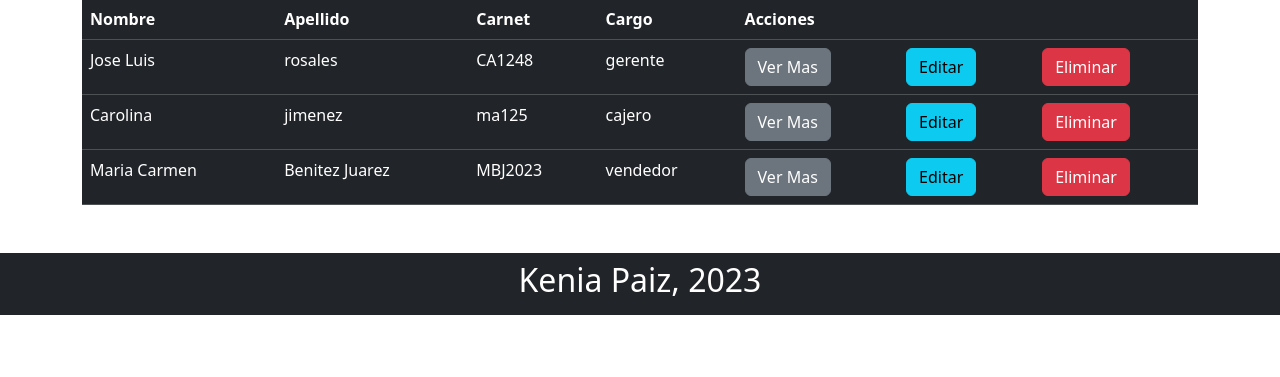
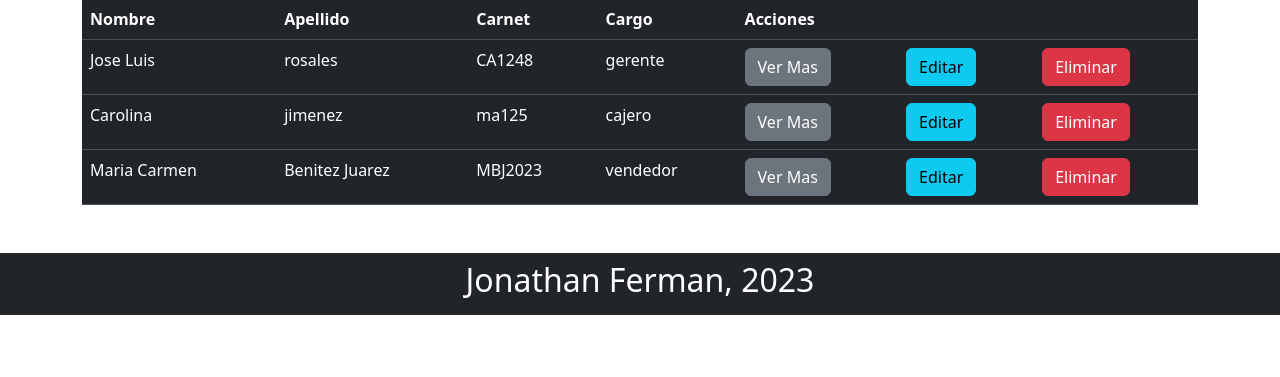
Before and after one commit to jonfm09/Practica_crud, a PHP site: page /vistas/empleados.php in a window 1280 px wide. Shown: the part 113-490 px from the top of the page. Run offline with PHP 8.4, Linux system fonts and the light colour scheme; data comes from the database, SQL or seed files in the repository.

Commit message:
Update 2

```diff
--- a/index.php
+++ b/index.php
@@ -9,7 +9,7 @@
     <title>CRUD EMPLEADOS</title>
 </head>
 <body>
-    <?php
+<?php
         require "clases/Autenticar.php";
         $autenticar = new Autenticar();
     ?>
--- a/vistas/modulos/footer.php
+++ b/vistas/modulos/footer.php
@@ -1,3 +1,3 @@
 <footer class="bg-dark text-white text-center mt-5 p-2">
-    <h2>Kenia Paiz, 2023</h2>
+    <h2>Jonathan Ferman, 2023</h2>
 </footer>
```
